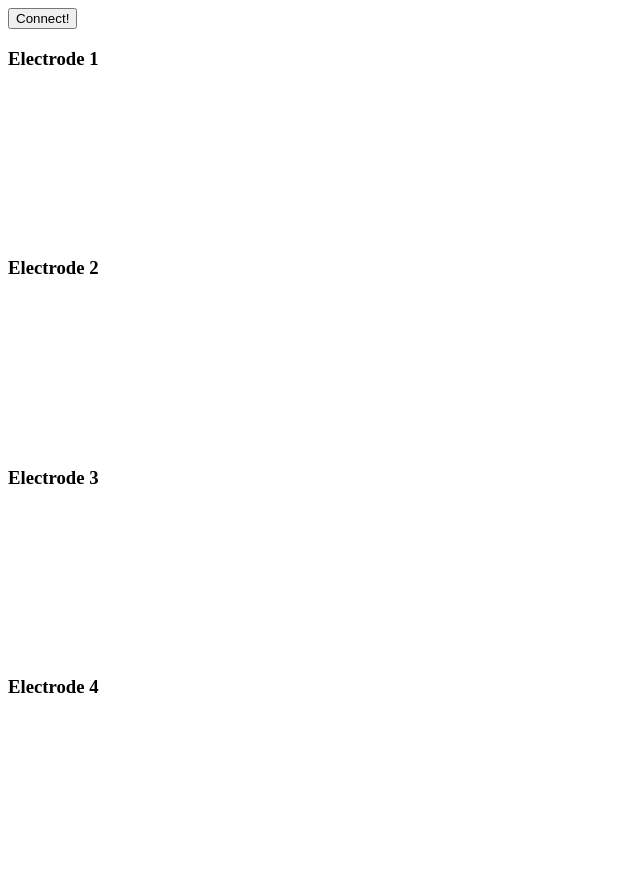
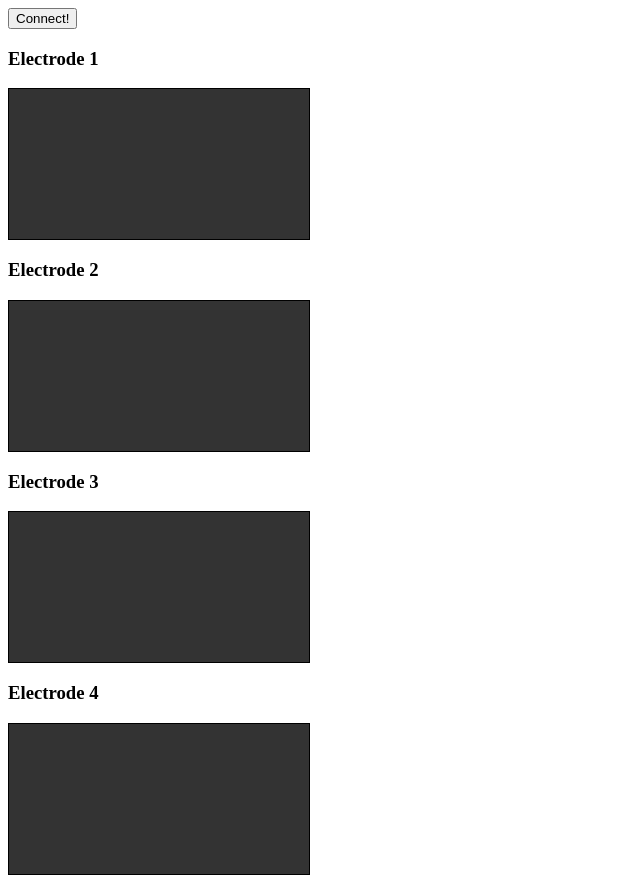
Before and after one commit to urish/muse-js, a website: page demo/index.html in a window 1280 px wide. Shown: the top 878 px of the page, without its empty margins (0-640 px from the left). Drawn offline with Linux system fonts and the light colour scheme.

Commit message:
feat: dark background for canvas

```diff
--- a/demo/index.html
+++ b/demo/index.html
@@ -4,6 +4,12 @@
     <meta name="viewport" content="width=device-width, initial-scale=1.0">
     <meta http-equiv="X-UA-Compatible" content="ie=edge">
     <title>Muse JS Demo App</title>
+    <style>
+        canvas {
+            background: #333;
+            border: solid black 1px;
+        }
+    </style>
 </head>
 <body>
     <button onclick="connect()">
```
